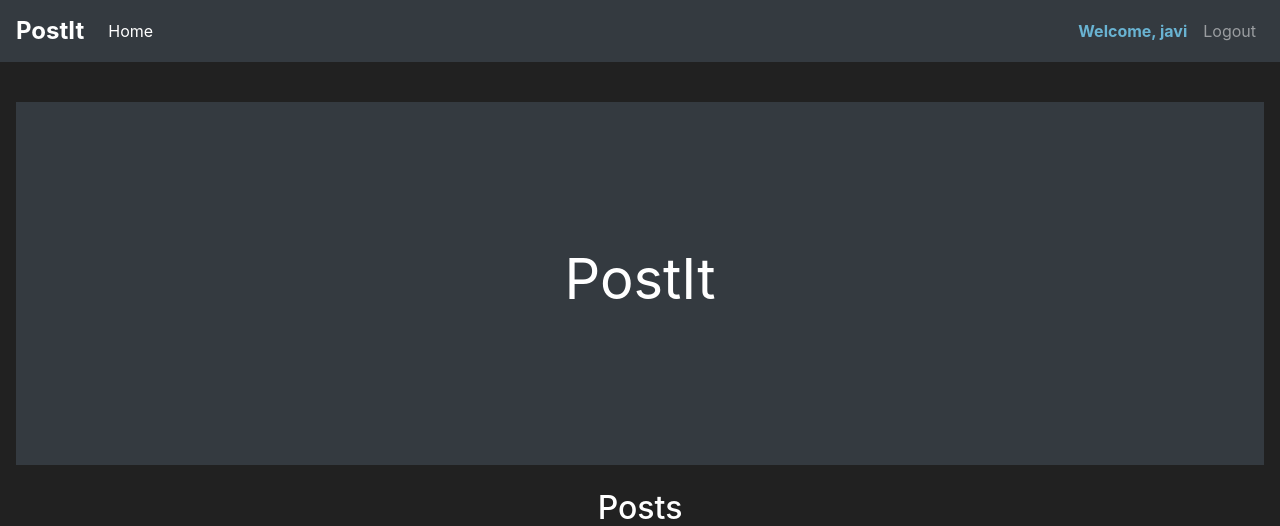
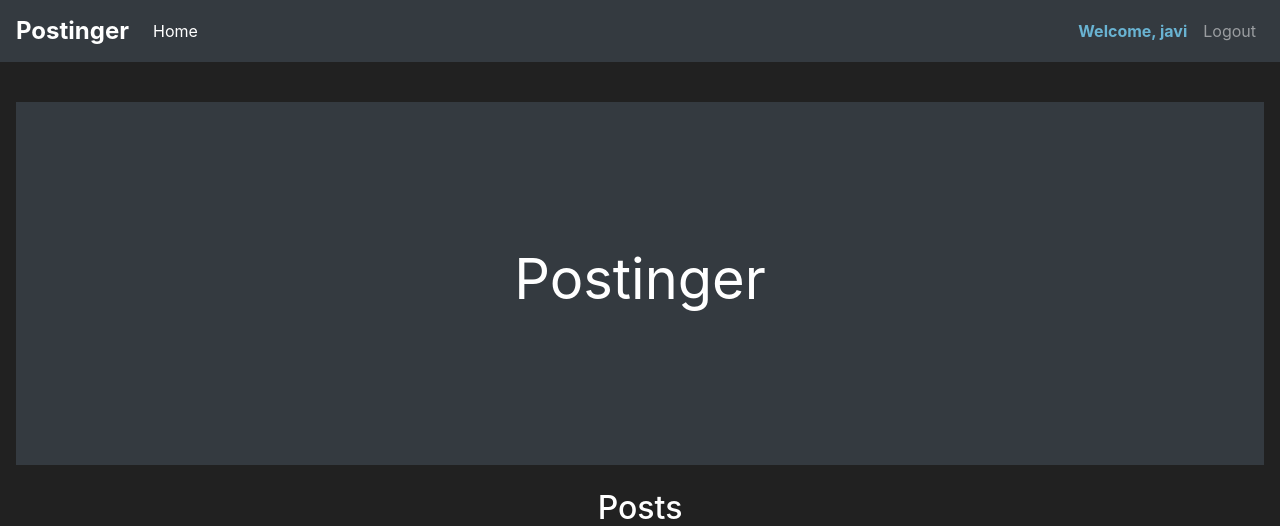
Before and after one commit to jluciama/apiPrueba, a Flask app: page /home in a window 1280 px wide. Shown: the top 526 px of the page. Run offline with Flask 3, Linux system fonts and the light colour scheme; a user stored in the database is signed in; some libraries are stand-ins or nearby versions.

Commit message:
08/03/2024
espero no haberla liado

```diff
--- a/PostIt/app/templates/base.html
+++ b/PostIt/app/templates/base.html
@@ -16,7 +16,7 @@
 </head>
 <body>
   <nav class="navbar navbar-expand-md navbar-dark bg-dark">
-    <span class="navbar-brand" style="font-size: 1.5em; font-weight: bold;">PostIt</span>
+    <span class="navbar-brand" style="font-size: 1.5em; font-weight: bold;">Postinger</span>
     <button class="navbar-toggler" type="button" data-toggle="collapse" data-target="#navbarNav">
         <span class="navbar-toggler-icon"></span>
     </button>
--- a/PostIt/app/templates/home.html
+++ b/PostIt/app/templates/home.html
@@ -1,11 +1,11 @@
 {% extends 'base.html' %}
 {% block title %}
-    Welcome to PostIt!
+    Welcome to Postinger!
 {% endblock %}
 {% block content %}
     <div class="position-relative overflow-hidden p-3 p-md-5 m-md-3 text-center bg-dark" style="color:white">
         <div class="col-md-5 p-lg-5 mx-auto my-5">
-            <h1 class="display-4 font-weight-normal">PostIt</h1>
+            <h1 class="display-4 font-weight-normal">Postinger</h1>
         </div>
         <div class="product-device box-shadow d-none d-md-block"></div>
         <div class="product-device product-device-2 box-shadow d-none d-md-block"></div>
```
